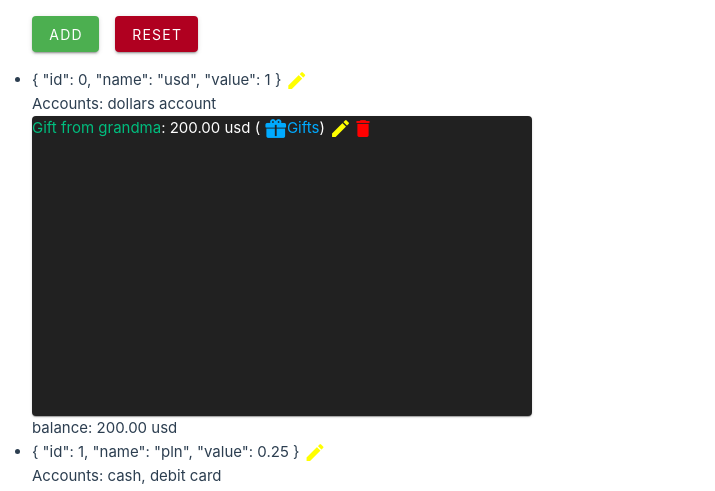
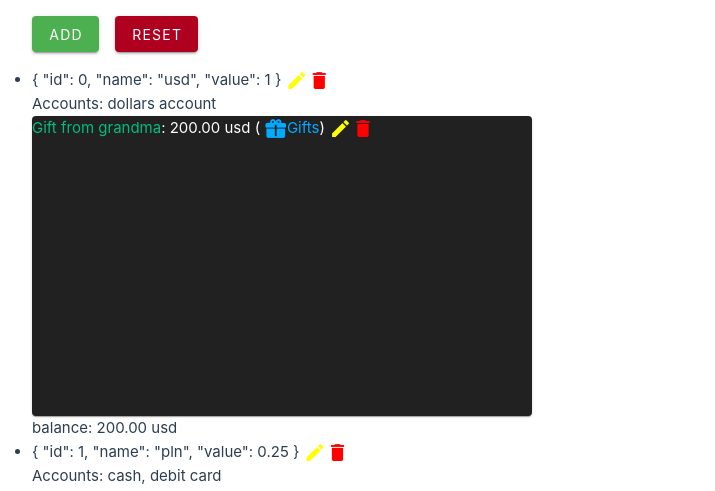
Before and after one commit to FilipTarajko/finance-manager, a Vue app: page /currencies in a window 1280 px wide. Shown: the part 308-799 px from the top of the page, without its empty margins (0-715 px from the left). Built offline with nearby package versions, Linux system fonts and the light colour scheme.

Commit message:
Add currency deleting

```diff
--- a/src/components/Accounts/AccountComponent.vue
+++ b/src/components/Accounts/AccountComponent.vue
@@ -20,13 +20,13 @@ defineProps<{
     @click="showAccountDialog(account)"
     class="edit-button"
     icon="mdi-pencil"
-    aria-label="edit category"
+    aria-label="edit account"
     style="color: yellow"
   />
   <v-icon
     @click="accountsStore.deleteAccount(account)"
     icon="mdi-delete"
-    aria-label="delete category"
+    aria-label="delete account"
     style="color: red"
   />
   <br />
--- a/src/components/Currencies/CurrencyComponent.vue
+++ b/src/components/Currencies/CurrencyComponent.vue
@@ -35,12 +35,12 @@ function getAccountNamesByCurrency(currency: Currency) {
     aria-label="edit currency"
     style="color: yellow"
   />
-  <!-- <v-icon
+  <v-icon
     @click="currenciesStore.deleteCurrency(currency)"
     icon="mdi-delete"
     aria-label="delete currency"
     style="color: red"
-  /> -->
+  />
   <br>Accounts: {{ getAccountNamesByCurrency(currency).join(", ") || '-' }}
   <br>
   <div
--- a/src/stores/currenciesStore.ts
+++ b/src/stores/currenciesStore.ts
@@ -58,6 +58,16 @@ export const useCurrenciesStore = defineStore('currenciesStore', () => {
     })
   }
 
+  function deleteCurrency(currency: Currency) {
+    currencies.value = currencies.value.filter(elem => elem != currency)
+    accountsStore.accounts.forEach(account => {
+      if (account.currency_id == currency.id) {
+        accountsStore.deleteAccount(account)
+      }
+    })
+  }
+
+
   return {
     currencies,
     default_currency_id,
@@ -66,6 +76,7 @@ export const useCurrenciesStore = defineStore('currenciesStore', () => {
     getCurrencyByTransaction,
     getCurrencyById,
     editExistingCurrency,
-    createAndAddCurrency
+    createAndAddCurrency,
+    deleteCurrency
   }
 })
```
